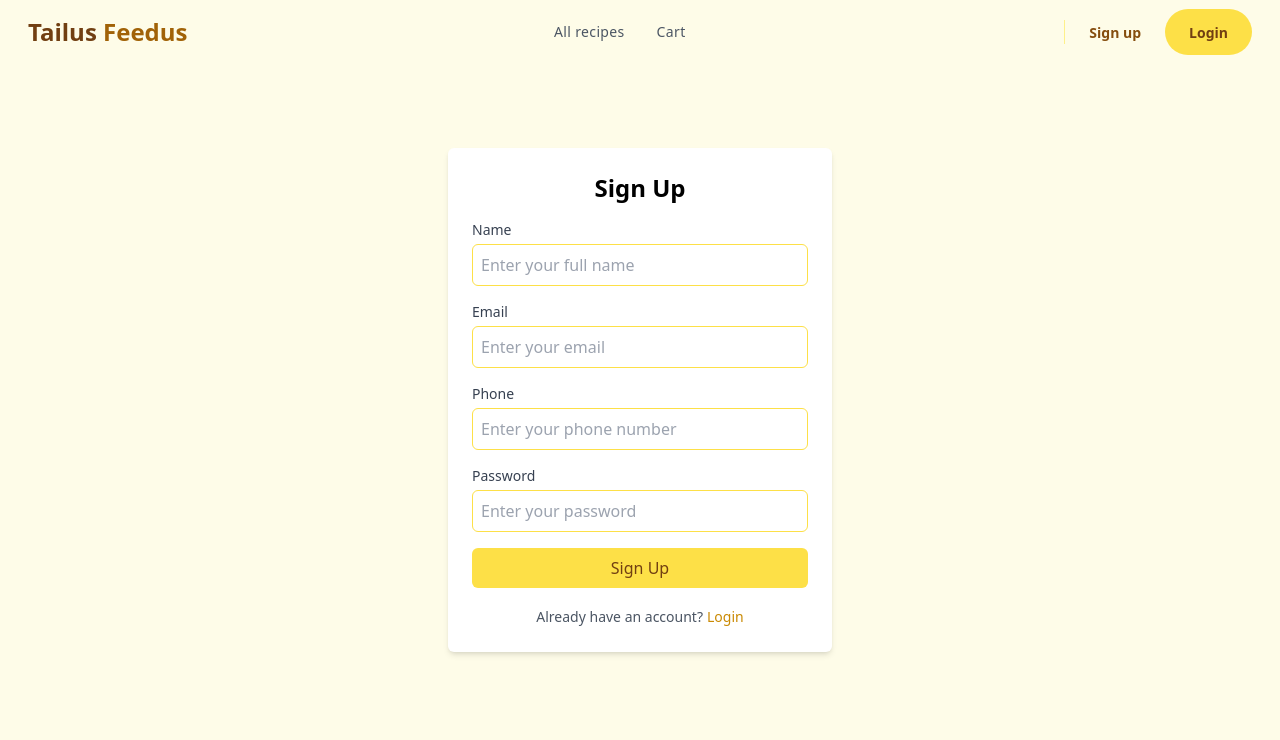
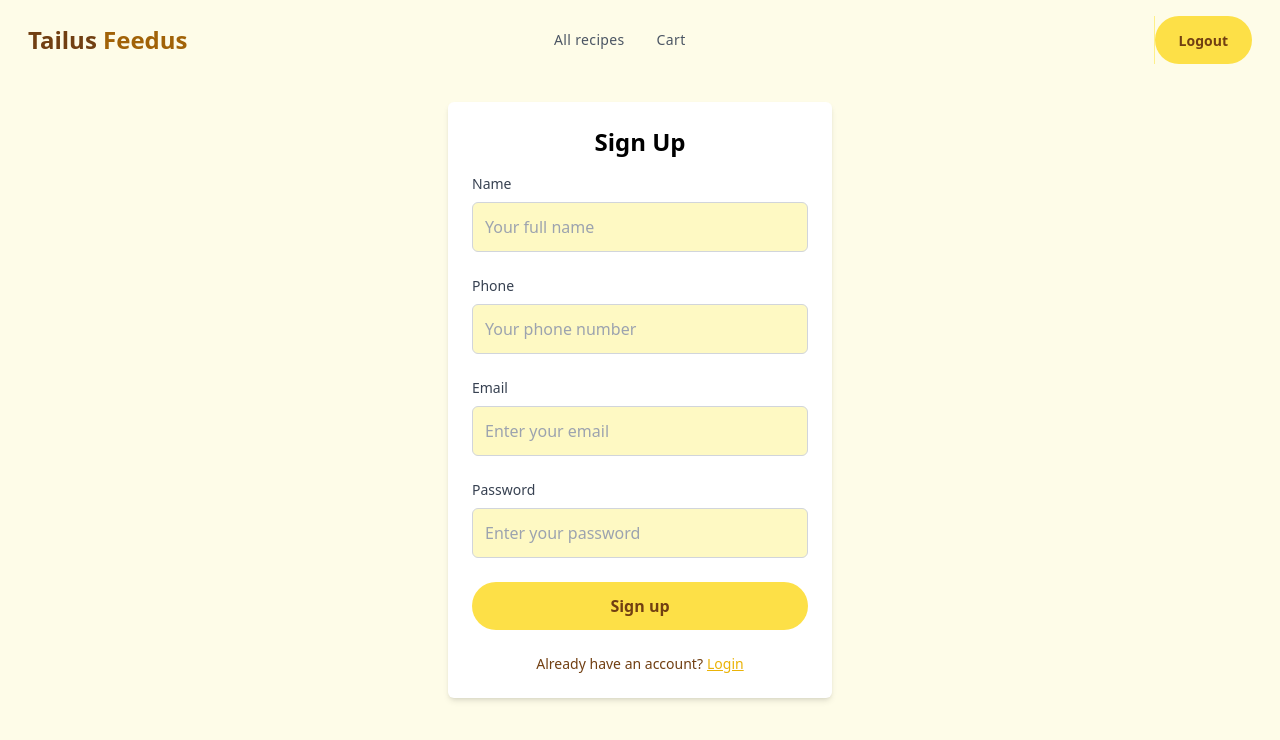
Before and after one commit to rasel9t6/practical-assessment, a Next.js app: page /signup in a window 1280 px wide. Shown: the top 740 px of the page. Built offline with nearby package versions, Linux system fonts and the light colour scheme.

Commit message:
implement-authentication-and-persist-user-data-in-local-storage

```diff
--- a/app/(auth)/login/page.jsx
+++ b/app/(auth)/login/page.jsx
@@ -4,6 +4,7 @@ export default function LoginPage() {
   return (
     <div className='flex items-center justify-center min-h-screen bg-yellow-50'>
       <div className='p-10 bg-white shadow-lg rounded-lg w-full max-w-md'>
+        <h1>Login</h1>
         <LoginForm />
       </div>
     </div>
--- a/app/(auth)/signup/page.jsx
+++ b/app/(auth)/signup/page.jsx
@@ -1,5 +1,4 @@
 import SignupForm from '@/components/SignupForm';
-import Link from 'next/link';
 
 export default function SignupPage() {
   return (
@@ -7,17 +6,6 @@ export default function SignupPage() {
       <div className='w-96 p-6 bg-white rounded-md shadow-md'>
         <h2 className='text-2xl font-semibold text-center mb-4'>Sign Up</h2>
         <SignupForm />
-        <div className='text-center mt-4'>
-          <span className='text-sm text-gray-600'>
-            Already have an account?
-          </span>
-          <Link
-            href='/login'
-            className='text-sm text-yellow-600 hover:underline ml-1'
-          >
-            Login
-          </Link>
-        </div>
       </div>
     </div>
   );
--- a/components/LoginForm.jsx
+++ b/components/LoginForm.jsx
@@ -2,6 +2,9 @@
 import { useRouter } from 'next/navigation';
 import { useState } from 'react';
 import InputField from './InputField';
+import Link from 'next/link';
+import { getUser } from '@/utils/auth-user';
+import { revalidatePath } from 'next/cache';
 
 export default function LoginForm() {
   const [credentials, setCredentials] = useState({ email: '', password: '' });
@@ -25,7 +28,9 @@ export default function LoginForm() {
     try {
       const user = await getUser(email, password);
       if (user) {
+        localStorage.setItem('users', JSON.stringify(user));
         router.push('/');
+
         setCredentials({ email: '', password: '' });
         setError('');
       } else {
@@ -44,7 +49,7 @@ export default function LoginForm() {
         label='Email'
         id='email'
         type='email'
-        placeholder='test@example.com'
+        placeholder='Enter your email'
         value={credentials.email}
         onChange={handleChange}
       />
@@ -52,6 +57,7 @@ export default function LoginForm() {
         label='Password'
         id='password'
         type='password'
+        placeholder='Enter your password'
         value={credentials.password}
         onChange={handleChange}
       />
@@ -59,10 +65,18 @@ export default function LoginForm() {
       <button
         type='submit'
         className='w-full py-3 rounded-full bg-yellow-300 text-yellow-900 font-semibold hover:bg-yellow-100 active:bg-yellow-400 focus:ring-2 focus:ring-yellow-200 transition'
-        disabled={loading}
       >
-        {loading ? 'Logging in...' : 'Login'}
+        Login
       </button>
+      <div className='mt-4 text-center text-sm text-yellow-900'>
+        Already have an account?
+        <Link
+          href='/signup'
+          className='underline pl-1 text-yellow-500 hover:text-yellow-700'
+        >
+          Signup
+        </Link>
+      </div>
     </form>
   );
 }
--- a/components/Navbar.jsx
+++ b/components/Navbar.jsx
@@ -1,9 +1,34 @@
+'use client';
+import { getUsersFromLocalStorage } from '@/utils/auth-user';
 import Link from 'next/link';
-import React from 'react';
+import { useRouter } from 'next/navigation';
+import React, { useEffect, useState, useRef } from 'react';
 
 const Navbar = () => {
+  const [user, setUser] = useState(null);
+  const toggleNavRef = useRef(null);
+  const router = useRouter()
+
+  useEffect(() => {
+    const storedUser = getUsersFromLocalStorage();
+    setUser(storedUser);
+  }, []);
+
+  const handleLogout = () => {
+    localStorage.removeItem('users');
+    setUser(null);
+    router.refresh()
+  };
+
+  // Function to close navbar
+  const closeNavbar = () => {
+    if (toggleNavRef.current) {
+      toggleNavRef.current.checked = false;
+    }
+  };
+
   return (
-    <nav className='fixed z-50 w-full bg-white  md:absolute md:bg-transparent'>
+    <nav className='fixed z-50 w-full bg-white md:absolute md:bg-transparent'>
       <div className='container m-auto px-2 md:px-12 lg:px-7'>
         <div className='flex flex-wrap items-center justify-between py-3 gap-6 md:py-4 md:gap-0'>
           <input
@@ -11,15 +36,17 @@ const Navbar = () => {
             name='toggle_nav'
             id='toggle_nav'
             className='peer hidden'
+            ref={toggleNavRef}
           />
           <div className='w-full px-6 flex justify-between lg:w-max md:px-0 z-30'>
             <Link
               href='/'
               aria-label='logo'
               className='flex space-x-2 items-center'
+              onClick={closeNavbar}
             >
-              <span className='text-2xl font-bold text-yellow-900 '>
-                Tailus <span className='text-yellow-700 '>Feedus</span>
+              <span className='text-2xl font-bold text-yellow-900'>
+                Tailus <span className='text-yellow-700'>Feedus</span>
               </span>
             </Link>
 
@@ -33,11 +60,11 @@ const Navbar = () => {
               >
                 <div
                   id='line'
-                  className='m-auto h-0.5 w-6 rounded bg-yellow-900  transition duration-300'
+                  className='m-auto h-0.5 w-6 rounded bg-yellow-900 transition duration-300'
                 ></div>
                 <div
                   id='line2'
-                  className='m-auto mt-2 h-0.5 w-6 rounded bg-yellow-900  transition duration-300'
+                  className='m-auto mt-2 h-0.5 w-6 rounded bg-yellow-900 transition duration-300'
                 ></div>
               </label>
             </div>
@@ -46,15 +73,16 @@ const Navbar = () => {
           <label
             role='button'
             htmlFor='toggle_nav'
-            className='hidden peer-checked:block fixed w-full h-full left-0 top-0 z-10 bg-yellow-200  bg-opacity-30 backdrop-blur backdrop-filter'
+            className='hidden peer-checked:block fixed w-full h-full left-0 top-0 z-10 bg-yellow-200 bg-opacity-30 backdrop-blur backdrop-filter'
           ></label>
-          <div className='hidden peer-checked:flex w-full flex-col lg:flex lg:flex-row justify-end z-30 items-center gap-y-6 p-6 rounded-xl bg-white  lg:gap-y-0 lg:p-0 md:flex-nowrap lg:bg-transparent lg:w-7/12'>
+          <div className='hidden peer-checked:flex w-full flex-col lg:flex lg:flex-row justify-end z-30 items-center gap-y-6 p-6 rounded-xl bg-white lg:gap-y-0 lg:p-0 md:flex-nowrap lg:bg-transparent lg:w-7/12'>
             <div className='text-gray-600 lg:pr-4 w-full'>
               <ul className='tracking-wide font-medium text-sm flex flex-col gap-y-6 lg:gap-y-0 lg:flex-row w-full'>
                 <li>
                   <Link
                     href='/all-recipes'
                     className='block md:px-4 transition hover:text-yellow-700'
+                    onClick={closeNavbar}
                   >
                     <span>All recipes</span>
                   </Link>
@@ -63,6 +91,7 @@ const Navbar = () => {
                   <Link
                     href='/cart'
                     className='block md:px-4 transition hover:text-yellow-700'
+                    onClick={closeNavbar}
                   >
                     <span>Cart</span>
                   </Link>
@@ -70,13 +99,28 @@ const Navbar = () => {
               </ul>
             </div>
 
-            <div className='w-full min-w-max space-y-2 border-yellow-200 lg:space-y-0 sm:w-max lg:border-l '>
+            <div className='w-full min-w-max space-y-2 border-yellow-200 lg:space-y-0 sm:w-max lg:border-l'>
+              {user ? (
+                <button
+                  onClick={() => {
+                    handleLogout();
+                    closeNavbar();
+                  }}
+                  className='w-full py-3 px-6 text-center rounded-full transition bg-yellow-300 hover:bg-yellow-100 active:bg-yellow-400 focus:bg-yellow-300 sm:w-max'
+                >
+                  <span className='text-yellow-900 font-semibold text-sm'>
+                    Logout
+                  </span>
+                </button>
+              ) : (
+                <>
                   <Link
                     href='/signup'
                     title='Sign up'
-                className='w-full py-3 px-6 text-center rounded-full transition active:bg-yellow-200   focus:bg-yellow-100 sm:w-max'
+                    className='w-full py-3 px-6 text-center rounded-full transition active:bg-yellow-200 focus:bg-yellow-100 sm:w-max'
+                    onClick={closeNavbar}
                   >
-                <span className=' text-yellow-800 font-semibold text-sm'>
+                    <span className='text-yellow-800 font-semibold text-sm'>
                       Sign up
                     </span>
                   </Link>
@@ -84,11 +128,14 @@ const Navbar = () => {
                     href='/login'
                     title='Login'
                     className='w-full py-3 px-6 text-center rounded-full transition bg-yellow-300 hover:bg-yellow-100 active:bg-yellow-400 focus:bg-yellow-300 sm:w-max'
+                    onClick={closeNavbar}
                   >
-                <span className=' text-yellow-900 font-semibold text-sm'>
+                    <span className='text-yellow-900 font-semibold text-sm'>
                       Login
                     </span>
                   </Link>
+                </>
+              )}
             </div>
           </div>
         </div>
--- a/components/Recipes/SingleRecipe.jsx
+++ b/components/Recipes/SingleRecipe.jsx
@@ -5,14 +5,15 @@ const SingleRecipe = ({ data, onClose }) => {
   const handleAddToCart = () => {
     const currentCart = JSON.parse(localStorage.getItem('cart')) || [];
     const updatedCart = [...currentCart, data];
+
     localStorage.setItem('cart', JSON.stringify(updatedCart));
 
-    const user = JSON.parse(localStorage.getItem('user'));
+    const user = JSON.parse(localStorage.getItem('users'));
     if (user) {
       const userCart = user.cart || [];
       user.cart = [...userCart, data];
 
-      localStorage.setItem('user', JSON.stringify(user));
+      localStorage.setItem('users', JSON.stringify(user));
     }
     onClose(false);
   };
--- a/components/SignupForm.jsx
+++ b/components/SignupForm.jsx
@@ -1,120 +1,100 @@
 'use client';
 import { useState } from 'react';
 import { useRouter } from 'next/navigation';
-import { createUserInDb } from '@/lib/utils';
+import InputField from './InputField';
+import Link from 'next/link';
+import { createUser, getUser } from '@/utils/auth-user';
 
 export default function SignupForm() {
-  const [name, setName] = useState('');
-  const [email, setEmail] = useState('');
-  const [phone, setPhone] = useState('');
-  const [password, setPassword] = useState('');
+  const [formData, setFormData] = useState({
+    name: '',
+    phone: '',
+    email: '',
+    password: '',
+    cart: [], // Initialize cart here as part of formData
+  });
   const [error, setError] = useState('');
-  const [loading, setLoading] = useState(false);
   const router = useRouter();
+
+  const handleChange = (e) => {
+    const { name, value } = e.target;
+    setFormData((prevData) => ({ ...prevData, [name]: value }));
+  };
 
   const handleSubmit = async (e) => {
     e.preventDefault();
-    setLoading(true);
-    setError('');
+    const { name, phone, email, password, cart } = formData;
 
     try {
-      // create a new user
-      const newUser = await createUserInDb({ name, email, phone, password });
+      const userExists = await getUser(email, password);
+      if (userExists) {
+        setError('User with this email already exists.');
+        return;
+      }
 
-      if (newUser) {
-        // Store user in localStorage and redirect if successfully created
-        localStorage.setItem('user', JSON.stringify(newUser));
-        setLoading(false);
-        router.push('/Login');
-      }
+      await createUser({ name, phone, email, password, cart });
+
+
+      localStorage.setItem('users', JSON.stringify(formData));
+
+      router.push('/login');
     } catch (err) {
-      setLoading(false);
-      setError(err.message);
+      setError(err.message || 'An error occurred');
     }
   };
-
   return (
-    <form onSubmit={handleSubmit}>
-      <div className='mb-4'>
-        <label
-          htmlFor='name'
-          className='block text-sm font-medium text-gray-700'
+    <form
+      className='text-yellow-900 space-y-6'
+      onSubmit={handleSubmit}
     >
-          Name
-        </label>
-        <input
+      <InputField
+        label='Name'
+        id='name'
         type='text'
-          id='name'
-          name='name'
-          value={name}
-          onChange={(e) => setName(e.target.value)}
-          className='w-full mt-1 p-2 border border-yellow-300 rounded-md'
-          placeholder='Enter your full name'
-          required
+        placeholder='Your full name'
+        value={formData.name}
+        onChange={handleChange}
       />
-      </div>
-      <div className='mb-4'>
-        <label
-          htmlFor='email'
-          className='block text-sm font-medium text-gray-700'
-        >
-          Email
-        </label>
-        <input
+      <InputField
+        label='Phone'
+        id='phone'
+        type='tel'
+        placeholder='Your phone number'
+        value={formData.phone}
+        onChange={handleChange}
+      />
+      <InputField
+        label='Email'
+        id='email'
         type='email'
-          id='email'
-          name='email'
-          value={email}
-          onChange={(e) => setEmail(e.target.value)}
-          className='w-full mt-1 p-2 border border-yellow-300 rounded-md'
         placeholder='Enter your email'
-          required
+        value={formData.email}
+        onChange={handleChange}
       />
-      </div>
-      <div className='mb-4'>
-        <label
-          htmlFor='phone'
-          className='block text-sm font-medium text-gray-700'
-        >
-          Phone
-        </label>
-        <input
-          type='text'
-          id='phone'
-          name='phone'
-          value={phone}
-          onChange={(e) => setPhone(e.target.value)}
-          className='w-full mt-1 p-2 border border-yellow-300 rounded-md'
-          placeholder='Enter your phone number'
-          required
+      <InputField
+        label='Password'
+        id='password'
+        type='password'
+        placeholder='Enter your password'
+        value={formData.password}
+        onChange={handleChange}
       />
-      </div>
-      <div className='mb-4'>
-        <label
-          htmlFor='password'
-          className='block text-sm font-medium text-gray-700'
-        >
-          Password
-        </label>
-        <input
-          type='password'
-          id='password'
-          name='password'
-          value={password}
-          onChange={(e) => setPassword(e.target.value)}
-          className='w-full mt-1 p-2 border border-yellow-300 rounded-md'
-          placeholder='Enter your password'
-          required
-        />
-      </div>
-      {error && <div className='text-red-500 text-sm mb-3'>{error}</div>}
+      {error && <div className='text-red-500 text-xs'>{error}</div>}
       <button
         type='submit'
-        className='w-full py-2 px-4 bg-yellow-300 text-yellow-900 rounded-md hover:bg-yellow-100 focus:outline-none focus:ring-2 focus:ring-yellow-700'
-        disabled={loading}
+        className='w-full py-3 rounded-full bg-yellow-300 text-yellow-900 font-semibold hover:bg-yellow-100 active:bg-yellow-400 focus:ring-2 focus:ring-yellow-200 transition'
       >
-        {loading ? 'Signing up...' : 'Sign Up'}
+        Sign up
       </button>
+      <div className='mt-4 text-center text-sm text-yellow-900'>
+        Already have an account?
+        <Link
+          href='/login'
+          className='underline pl-1 text-yellow-500 hover:text-yellow-700'
+        >
+          Login
+        </Link>
+      </div>
     </form>
   );
 }
```
Also changed, not shown: utils/auth-user.js (+18 -13 lines). Lines whose indentation alone changed are shown as unchanged.
